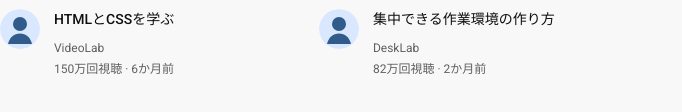
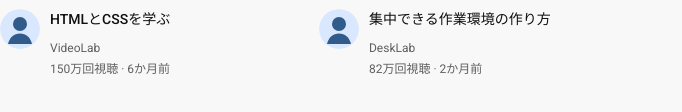
Before and after one commit to j0in021/kami-to-dogu, a website: page full-html-css-course/5-youtube/youtube.html in a window 1280 px wide. Shown: the part 228-340 px from the top of the page, 0-682 px from the left. Drawn offline with Linux system fonts and the light colour scheme.

Commit message:
Complete video card info grid

```diff
--- a/full-html-css-course/5-youtube/style.css
+++ b/full-html-css-course/5-youtube/style.css
@@ -73,15 +73,6 @@ p{
   margin-right: 15px;
 }
 
-.channel-picture,
-.video-info {
-  display: inline-block;
-}
-
-.channel-picture {
-  width: 50px;
-}
-
 .video-title {
   margin-bottom: 12px;
   font-size: 14px;
@@ -102,13 +93,13 @@ p{
   border-radius: 50px;
 }
 
-.video-info {
-  width: 200px;
-  vertical-align: top;
-}
-
 .video-author,
 .video-stats {
   font-size: 12px;
   color: rgb(96, 96, 96);
 }
+
+.video-info-row{
+ display: grid;
+ grid-template-columns: 50px 1fr;
+}
```
